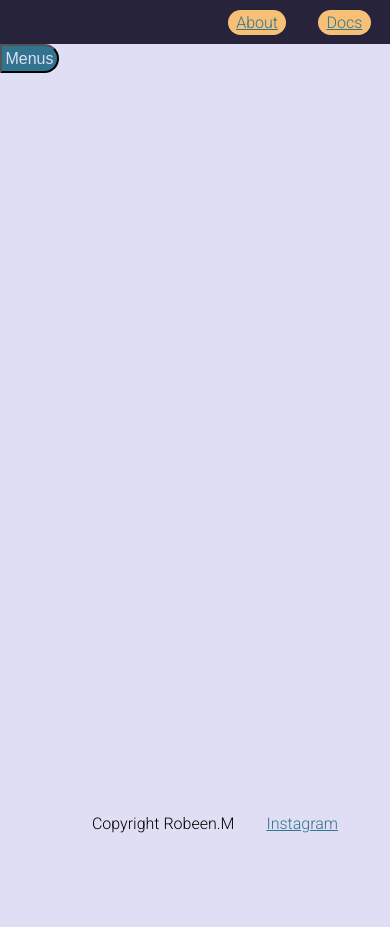
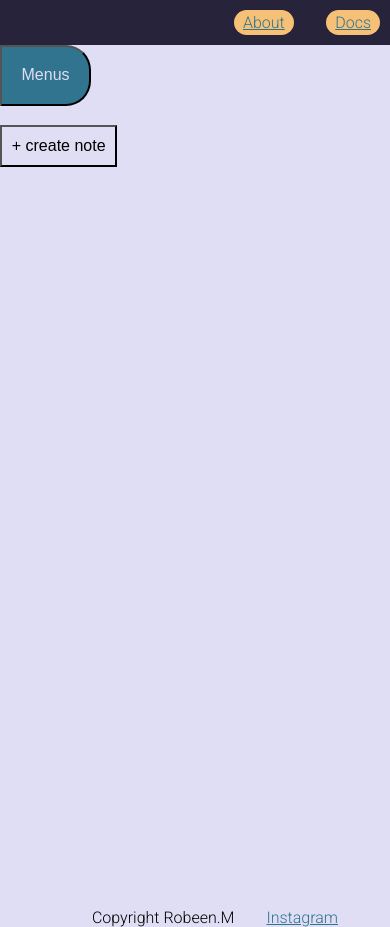
Before and after one commit to ImTheRice/1620_Assignment_One, a plain HTML site: page index.html in a window 390 px wide. Before the commit the page ends 844 px from the top, so only its background shows below. Drawn offline with Linux system fonts and the light colour scheme.

Commit message:
Added second button to index.html and styled with media query in style.CSS

```diff
--- a/CSS/style.css
+++ b/CSS/style.css
@@ -3,19 +3,34 @@
 }
 
 body {
-    background-color: #31748f;
-    background-color: #f6c177;
-    background-color: #26233a;
     background-color: #e0def4;
 }
 
 button {
+    font-size: 1rem;
+    text-align: center;
+}
+
+section {
+    display: flex;
+    flex-direction: row;
+}
+
+.sidebar {
+    display: flex;
+    justify-content: center;
     background-color: #31748f;
     color: #e0def4;
-    font-size: 1rem;
-    text-align: center;
     border-radius: 0px 25px 25px 0px;
-    padding: 0.875%;
+    padding: 5%;
+}
+
+.mainButton {
+    background-color: transparent;
+    width: 150%;
+    margin-left: 75%;
+    margin-top: 50%;
+    padding: 2.5%;
 }
 
 nav ul {
@@ -24,22 +39,20 @@ nav ul {
     font-family: roboto;
 }
 
-header nav ul li {
+.topBar {
+    display: flex;
+    justify-content: right;
+    padding: 2.5%;
+    background-color: #26233a;
+}
+
+.topButton {
     background-color: #f6c177;
     font-size: 1rem;
     border-radius: 25px;
     padding: 0.875%;
     padding-left: 2.5%;
     padding-right: 2.5%;
-}
-
-.topBar {
-    display: flex;
-    justify-content: right;
-    padding-right: 5%;
-    padding-top: 2.5%;
-    padding-bottom: 2.5%;
-    background-color: #26233a;
 }
 
 .bottomBar {
@@ -64,3 +77,14 @@ a:hover {
     color: #c4a7e7;
     text-decoration-line: none;
 }
+
+@media screen and (max-width: 600px) {
+    section {
+        flex-direction: column;
+    }
+    .mainButton {
+        margin-left: 0%;
+        margin-top: 5%;
+        width: auto;
+    }
+}
--- a/index.html
+++ b/index.html
@@ -16,12 +16,19 @@
     <header>
         <nav>
             <ul class="topBar">
-                <li><a href="#">About</a></li>
-                <li><a href="#">Docs</a></li>
+                <li class="topButton"><a href="#">About</a></li>
+                <li class="topButton"><a href="#">Docs</a></li>
             </ul>
         </nav>
     </header>
-    <button>Menus</button>
+    <section>
+        <nav>
+            <button class="sidebar">Menus</button>
+        </nav>
+        <nav>
+            <button class="mainButton">+ create  note</button>
+        </nav>
+    </section>
     <footer>
         <nav>
             <ul class="bottomBar">
```
